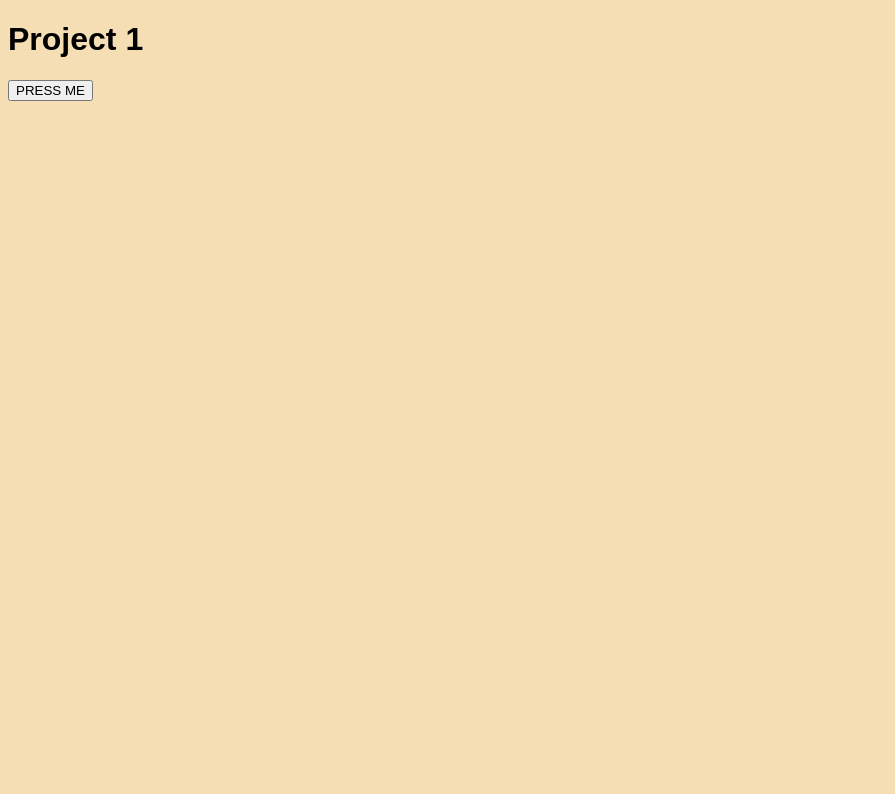
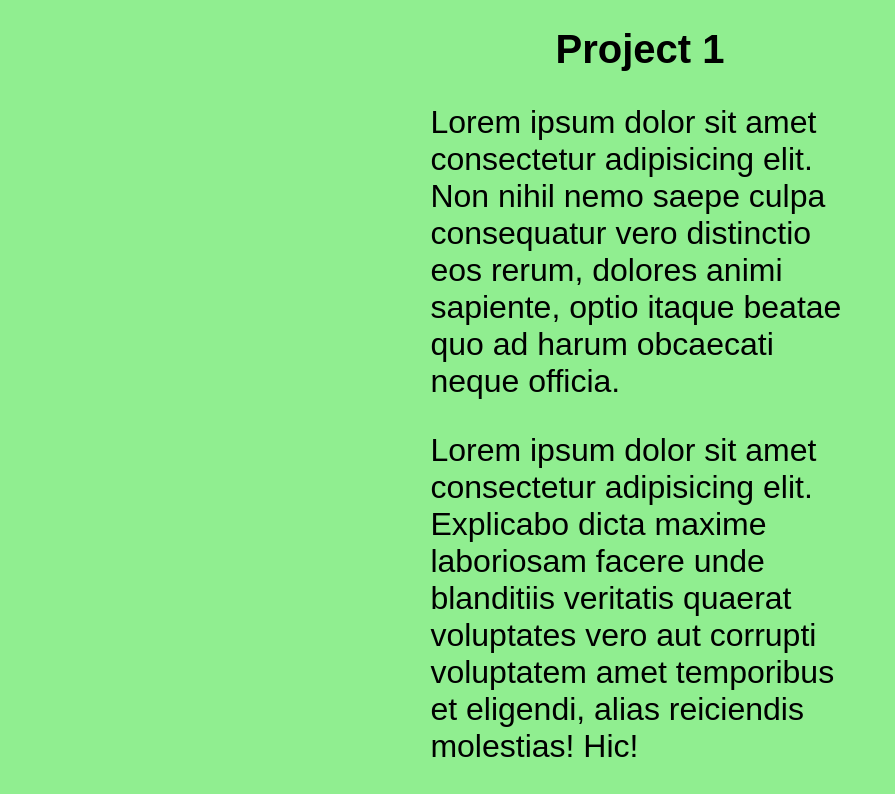
Before and after one commit to thomasmatthewbender/project1, a plain HTML site: page index.html in a window 1280 px wide. Shown: the top 794 px of the page, without its empty margins (0-895 px from the left). Drawn offline with Linux system fonts and the light colour scheme.

Commit message:
Added Kindle layout

```diff
--- a/index.html
+++ b/index.html
@@ -9,6 +9,15 @@
 </head>
 <body>
     <h1>Project 1</h1>
+    <p>
+        Lorem ipsum dolor sit amet consectetur adipisicing elit. Non nihil nemo saepe culpa consequatur vero distinctio eos rerum, dolores animi sapiente, optio itaque beatae quo ad harum obcaecati neque officia.
+    </p>
+    <p>
+        Lorem ipsum dolor sit amet consectetur adipisicing elit. Explicabo dicta maxime laboriosam facere unde blanditiis veritatis quaerat voluptates vero aut corrupti voluptatem amet temporibus et eligendi, alias reiciendis molestias! Hic!
+    </p>
+    <p>
+        Lorem ipsum dolor sit amet consectetur adipisicing elit. Ipsam magnam iusto unde quisquam in nulla ullam, numquam neque odit quasi? Earum molestiae explicabo sapiente suscipit impedit omnis architecto nam accusamus!
+    </p>
     <button id="btn">PRESS ME</button>
     <script src="./main.js"></script>
 </body>
--- a/main.css
+++ b/main.css
@@ -1,4 +1,14 @@
 body {
-    background-color: wheat;
+    background-color: lightgreen;
     font-family: sans-serif;
+    padding: 0 33%;
 }
+
+h1 {
+    text-align: center;
+    font-size: 2.5em;
+}
+
+p {
+    font-size: 2em;
+}
```
